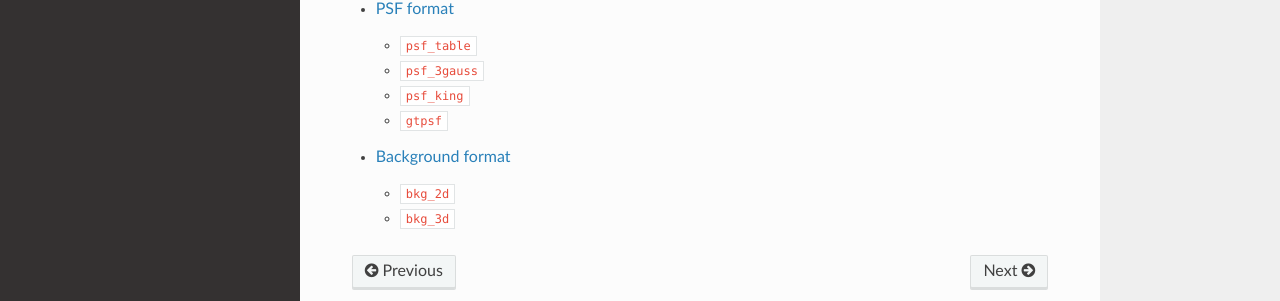
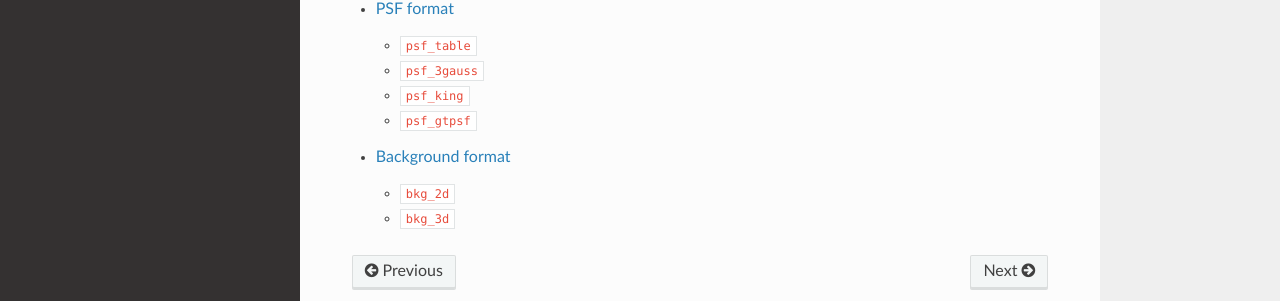
Before and after one commit to open-gamma-ray-astro/gamma-astro-data-formats, a Sphinx documentation site: the page built from source/irfs/full_enclosure/index.rst, in a window 1280 px wide and 1006 px high. Shown: the part 586-887 px from the top of the window. Built offline with Sphinx 7.4.7 and the Read the Docs theme 2.0.0, drawn with Linux system fonts in a browser that asks for light colours.

Commit message:
Rename folders (shorter and more consistent)

```diff
--- a/source/data_storage/hdu_index/index.rst
+++ b/source/data_storage/hdu_index/index.rst
@@ -68,10 +68,9 @@
 * ``gti`` - see format spec: :ref:`iact-gti`
 * ``aeff_2d`` - see format spec: :ref:`aeff_2d`
 * ``edisp_2d`` - see format spec: :ref:`edisp_2d`
-* ``psf_table`` - see format spec: :ref:`psf-table`
+* ``psf_table`` - see format spec: :ref:`psf_table`
 * ``psf_3gauss`` - see format spec: :ref:`psf_3gauss`
 * ``psf_king`` - see format spec: :ref:`psf_king`
-* ``psf_gtpsf`` -- see format spec: :ref:`psf_gtpsf`
 * ``bkg_2d`` - see format spec: :ref:`bkg_2d`
 * ``bkg_3d`` - see format spec: :ref:`bkg_3d`
 
--- a/source/general/hduclass.rst
+++ b/source/general/hduclass.rst
@@ -64,7 +64,7 @@
 +-----------+------------+-----------------+--------------+
 |           |            |                 |   PSF_KING   |
 +-----------+------------+-----------------+--------------+
-|           |            |                 |     GTPSF    |
+|           |            |                 |  PSF_GTPSF   |
 +-----------+------------+-----------------+--------------+
 |           |   BKG      |   POINT-LIKE    |    BKG_2D    |
 +-----------+------------+-----------------+--------------+
--- a/source/irfs/full_enclosure/index.rst
+++ b/source/irfs/full_enclosure/index.rst
@@ -17,7 +17,7 @@
 
 .. toctree::
 
-   effective_area/index
-   energy_dispersion/index
+   aeff/index
+   edisp/index
    psf/index
-   background/index
+   bkg/index
--- a/source/irfs/full_enclosure/psf/psf_gtpsf/index.rst
+++ b/source/irfs/full_enclosure/psf/psf_gtpsf/index.rst
@@ -2,8 +2,8 @@
 
 .. _psf_gtpsf:
 
-``gtpsf``
-==============
+``psf_gtpsf``
+=============
 
 The FITS file has the following BinTable HDUs / columns:
 
--- a/source/irfs/full_enclosure/psf/psf_table/index.rst
+++ b/source/irfs/full_enclosure/psf/psf_table/index.rst
@@ -1,6 +1,6 @@
 .. include:: ../../../../references.txt
 
-.. _psf-table:
+.. _psf_table:
 
 ``psf_table``
 =============
```
Also changed, not shown: source/irfs/full_enclosure/aeff/create_example_file.py (renamed from source/irfs/full_enclosure/effective_area/create_example_file.py), source/irfs/full_enclosure/aeff/index.rst (renamed from source/irfs/full_enclosure/effective_area/index.rst), source/irfs/full_enclosure/bkg/index.rst (renamed from source/irfs/full_enclosure/background/index.rst), source/irfs/full_enclosure/edisp/index.rst (renamed from source/irfs/full_enclosure/energy_dispersion/index.rst), 2 other files.
